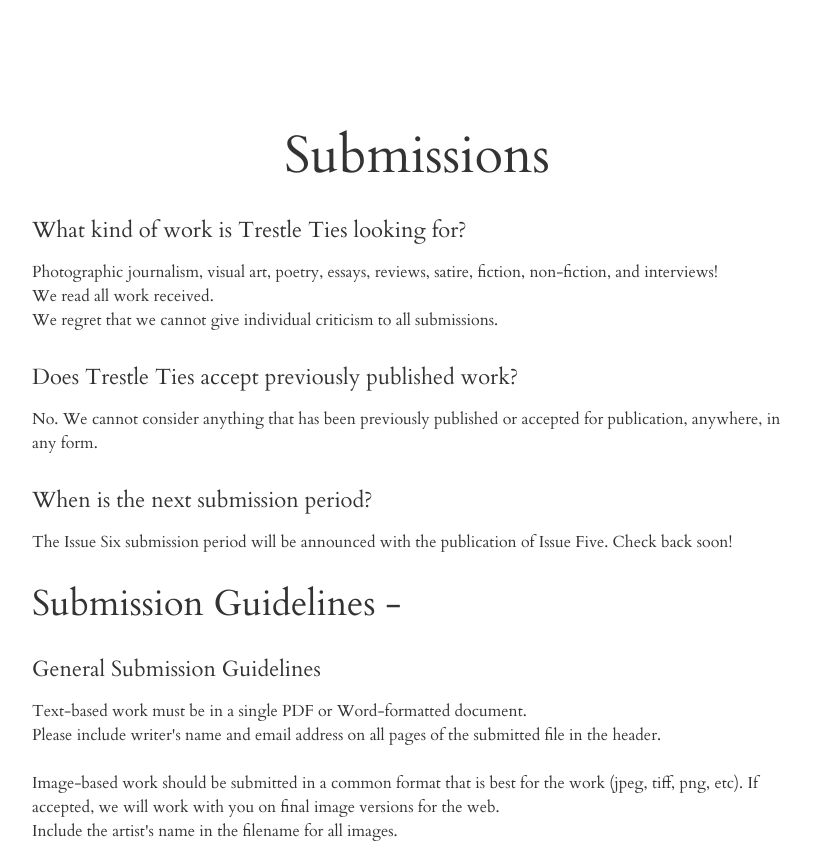
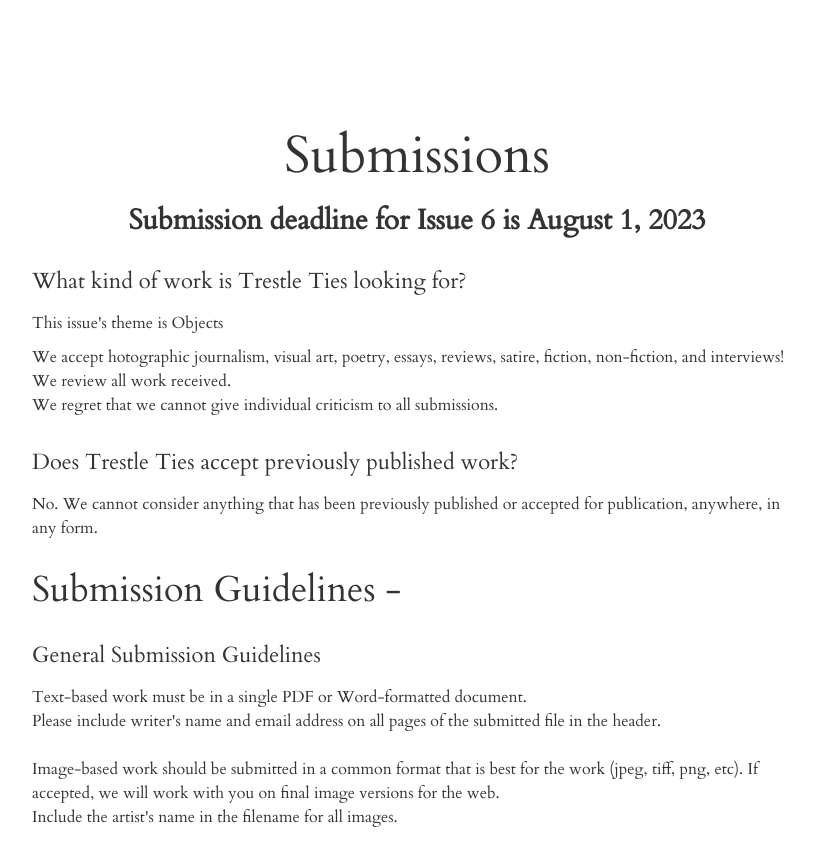
Before and after one commit to aschuman0/trestle-ties, a Flask app: page /submissions in a window 1280 px wide. Shown: the part 542-1383 px from the top of the page, without its empty margins (223-1037 px from the left). Run offline with Flask 2, Linux system fonts and the light colour scheme; some libraries are stand-ins or nearby versions.

Commit message:
issue six submissions

```diff
--- a/templates/index.html
+++ b/templates/index.html
@@ -4,8 +4,8 @@
 {% block content %}
 {{ super() }}
 <div class="container tim-container" style="max-width:800px; padding-top:100px">
-   <!-- <h2 class="text-center"><a href="{{ url_for('submissions') }}">Issue Five Submissions Are Open!</a></h2> <br /> -->
-   <h2 class="text-center"><a href="{{ url_for('issue_four') }}">Issue Four is here!</a></h2>
+   <h2 class="text-center"><a href="{{ url_for('submissions') }}">Issue Six Submissions Are Open!</a></h2> <br />
+   <h2 class="text-center"><a href="{{ url_for('issue_five') }}">Issue Five is here!</a></h2>
    <br />
    <h1 class="text-center">A Landscape of Emergence</h1>
    {{ mission }}
--- a/templates/submissions.html
+++ b/templates/submissions.html
@@ -4,13 +4,14 @@
 {{ super() }}
 <div class="container tim-container" style="max-width:800px; padding-top:100px">
    <h1 class="text-center">Submissions</h1>
-    <h3 class="text-center"><!-- <strong>Submission deadline for Issue 5 is May 1, 2022</strong></h3> -->
+    <h3 class="text-center"><strong>Submission deadline for Issue 6 is August 1, 2023</strong></h3>
     <h4>What kind of work is Trestle Ties looking for?</h4>
-    <p>Photographic journalism, visual art, poetry, essays, reviews, satire, fiction, non-fiction, and interviews!<br />We read all work received.<br /> We regret that we cannot give individual criticism to all submissions.</p>
+    <p>This issue's theme is Objects</p>
+    <p>We accept hotographic journalism, visual art, poetry, essays, reviews, satire, fiction, non-fiction, and interviews!<br />We review all work received.<br /> We regret that we cannot give individual criticism to all submissions.</p>
     <h4>Does Trestle Ties accept previously published work?</h4>
     <p>No. We cannot consider anything that has been previously published or accepted for publication, anywhere, in any form.</p>
-    <h4>When is the next submission period?</h4>
-    <p>The Issue Six submission period will be announced with the publication of Issue Five. Check back soon!</p>
+    <!-- <h4>When is the next submission period?</h4>
+    <p>The Issue Six submission period will be announced with the publication of Issue Five. Check back soon!</p> -->
 
     <h2>Submission Guidelines -</h2>
     <h4>General Submission Guidelines</h4>
@@ -42,7 +43,7 @@
 
     <h4>How do I submit?</h4>
     <p>Submissions are now closed. Please check back soon for the next submission period.</p>
-    <!-- <p>Email your document or images to <a href="mailto:trestleties@gmail.com">trestleties@gmail.com</a>.<br />Please indicate the type of work you are submitting in the subject of the email.<br />We do not use submittable or other submission systems so you incur no costs to submit. While we realize that this makes the submission and review process less transparent, we seek to be as communicative as possible with all submissions.</p> -->
+    <p>Email your document or images to <a href="mailto:trestleties@gmail.com">trestleties@gmail.com</a>.<br />Please indicate the type of work you are submitting in the subject of the email.<br />We do not use submittable or other submission systems so you incur no costs to submit. While we realize that this makes the submission and review process less transparent, we seek to be as communicative as possible with all submissions.</p>
 
     <h4>Other details</h4>
     <p>We will try to let you know about acceptance as soon as possible. Please give us at least a month after the submission closing date before inquiring about your submission.</p><br /><p>Thank you for trusting us with your work. We hope you enjoy Trestle Ties.</p>
```
